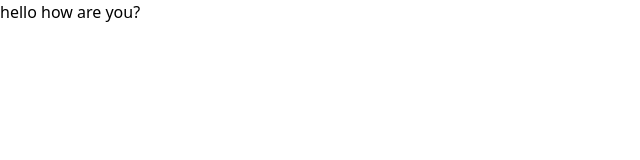
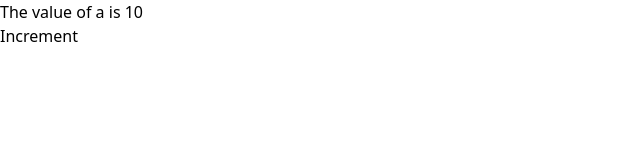
Before and after one commit to Sonalkri2004/reactlearning, a React (Vite) app: page / in a window 1280 px wide. Shown: the top 160 px of the page, without its empty margins (0-640 px from the left). Built offline with nearby package versions, Linux system fonts and the light colour scheme.

Commit message:
basic counter logic using use state hooks.

```diff
--- a/src/App.jsx
+++ b/src/App.jsx
@@ -1,13 +1,14 @@
-import React from 'react'
+import React, { useState } from 'react'
 
 const App = () => {
-  return (
-    <div >
+
+  const [a, setA] = useState(10)
 
 
-      <h1 className='bg-black text-white'>hello how are you?</h1>
-
-
+  return (
+    <div>
+      <h1>The value of a is {a}</h1>
+      <button onClick={()=>setA(a+10)}>Increment</button>
     </div>
   )
 }
```
